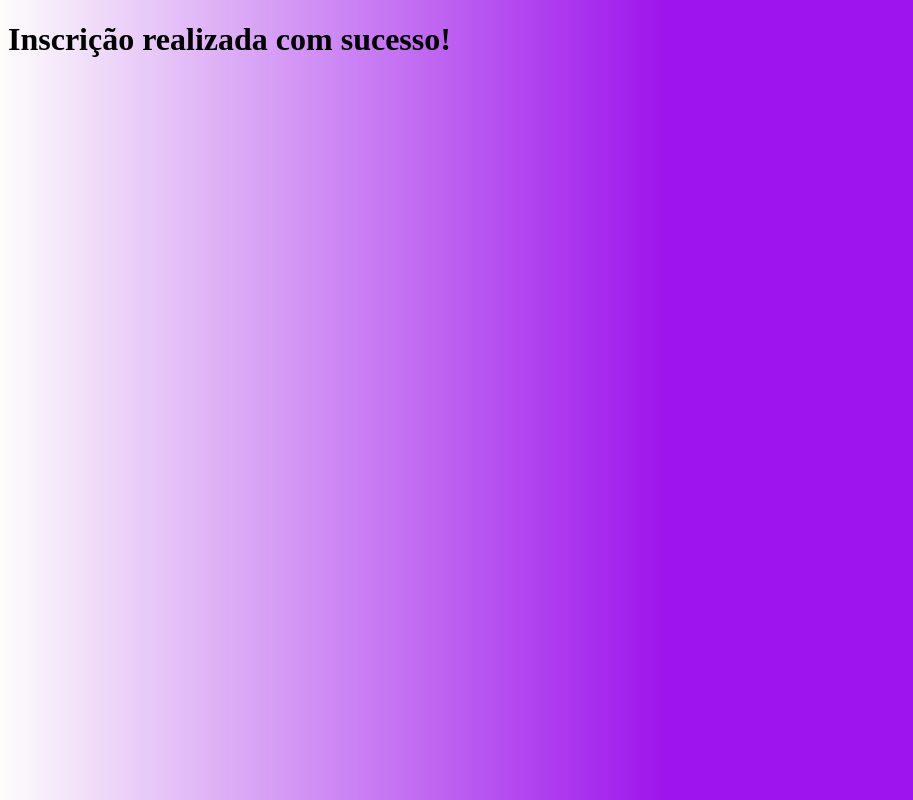
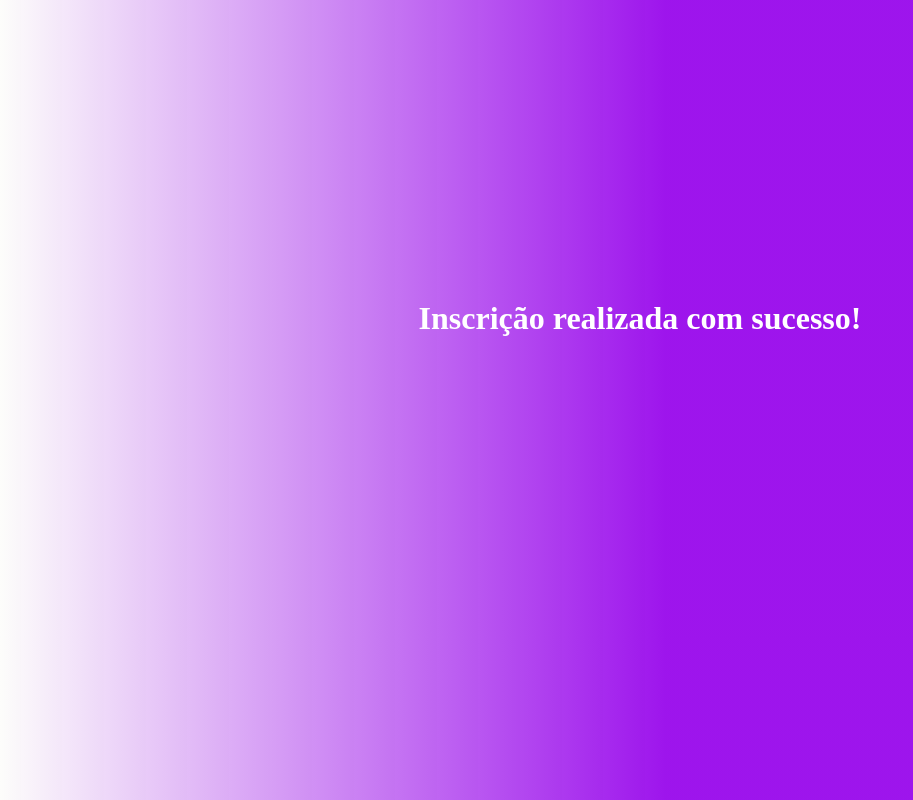
Before and after one commit to DevFaBGirl/projeto-formul-rio, a plain HTML site: page redirecionamento.html in a window 1280 px wide. Shown: the whole page, without its empty margins (0-913 px from the left). Drawn offline with Linux system fonts and the light colour scheme.

Commit message:
adição de class no html para a mensagem final e alteração da posição no CSS

```diff
--- a/redirecionamento.html
+++ b/redirecionamento.html
@@ -8,6 +8,6 @@
     <link rel="stylesheet" href="style.css">
 </head>
 <body>
-    <h1> Inscrição realizada com sucesso!</h1>
+    <h1 class="mensagem-final"> Inscrição realizada com sucesso!</h1>
 </body>
 </html>
--- a/style.css
+++ b/style.css
@@ -89,3 +89,9 @@ legend {
     font-size: 16px;
 
 }
+
+.mensagem-final {
+    text-align: center;
+    margin: 300px;
+    color: white;
+}
```
